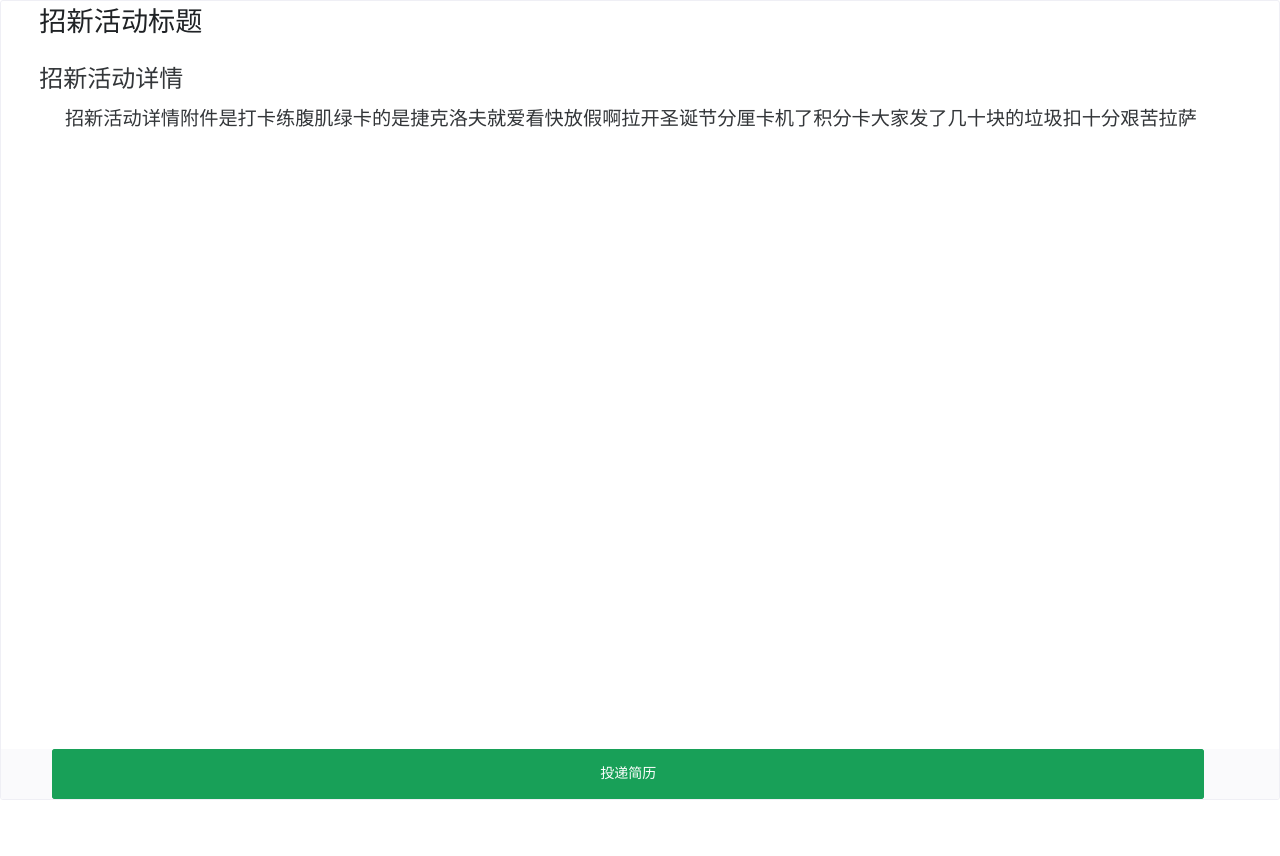
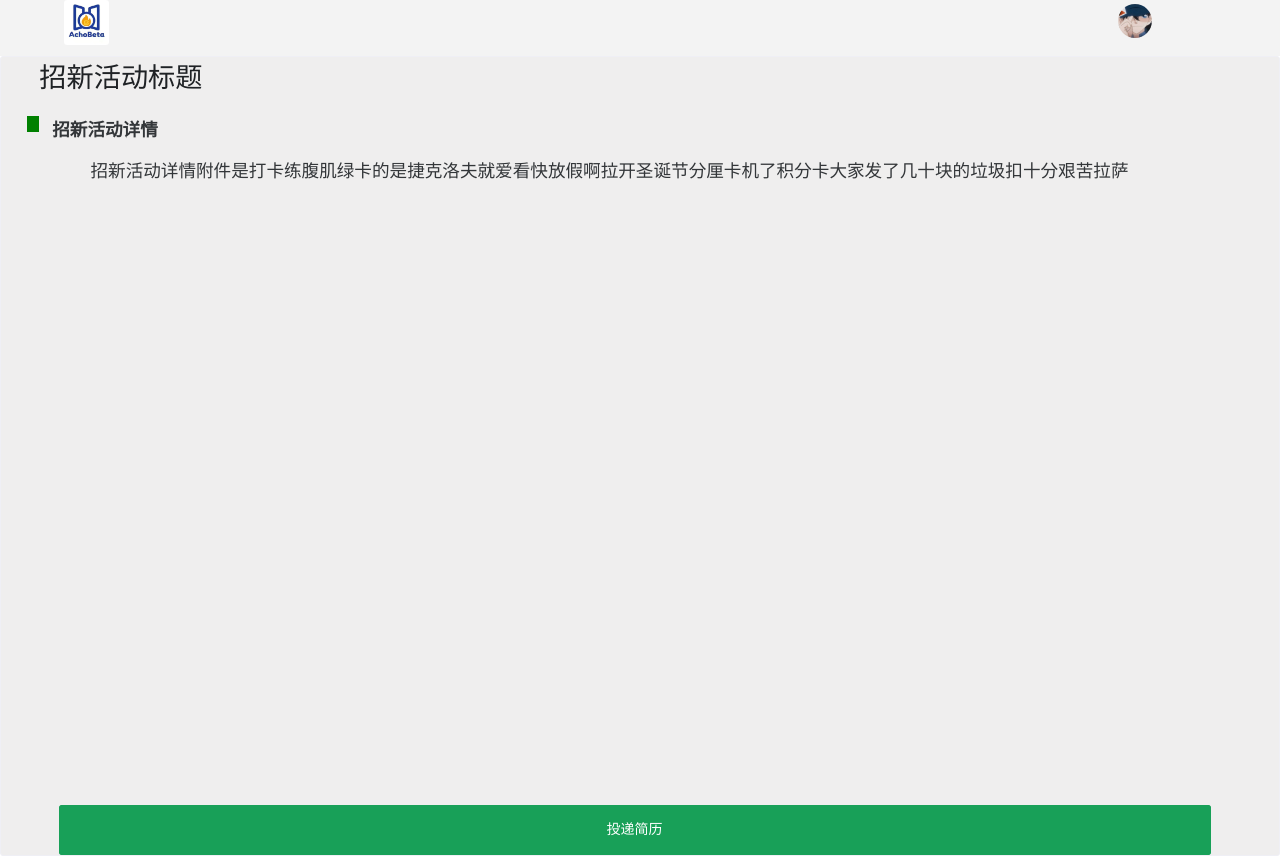
Before and after one commit to lingwu88/AchoBeta-Recruitment-fronted, a Vue app: page /ActivitiesApplication in a window 1280 px wide. Before the commit the page ends 800 px from the top, so only its background shows below. Built offline with nearby package versions, Linux system fonts and the light colour scheme; a small style sheet from the web is missing.

Commit message:
新增titleBlock组件，活动详情页新增tiltleBlock、navigationTop组件

```diff
--- /dev/null
+++ b/src/components/titleBlock.vue
@@ -0,0 +1,30 @@
+<script lang="ts" setup>
+import { PropTypes } from '@/utils/propTypes';
+defineOptions({
+  name:'titleBlock'
+})
+const prop=defineProps({
+  title:PropTypes.string.def('标题')
+})
+</script>
+
+<template>
+  <div>
+    <p class="title">{{ prop.title }}</p>
+    <div class="title-border"></div>
+  </div>
+</template>
+
+<style scoped>
+.title{
+  font-size: 1.1rem;
+}
+.title-border{
+  height: 1rem;
+  width: 1vw;
+  background-color: green;
+  position: relative;
+  left: -2vw;
+  top: -3.5vh;
+}
+</style>
--- a/src/views/activitiesApplication.vue
+++ b/src/views/activitiesApplication.vue
@@ -1,6 +1,8 @@
 <script setup>
 import { PropTypes } from '@/utils/propTypes';
 import { useRouter } from 'vue-router'
+import  titleBlock from '@/components/titleBlock.vue'
+import  navigationTop from '@/components/navigationTop.vue'
 
 const router = useRouter()
 
@@ -15,6 +17,7 @@ const toResume = ()=>{
 </script>
 
 <template>
+  <navigationTop class="top"></navigationTop>
   <n-card
   :title="activities.title"
   class="activities-layout"
@@ -22,10 +25,16 @@ const toResume = ()=>{
   content-style="padding:0;"
   >
   <template #default>
-    <div class="activities-title">招新活动详情</div>
-    <div class="activities-content">{{ activities.content }}</div>
+    <div>
+      <titleBlock title="招新活动详情" class="title"></titleBlock>
+      <!-- <div class="activities-title">
+        招新活动详情
+        <div class="title-border"></div>
+      </div> -->
+      <div class="activities-content">{{ activities.content }}</div>
+    </div>
   </template>
-    <template #action>
+    <template #footer class="action">
       <n-button type="success" class="application-button" @click="toResume">
        投递简历
       </n-button>
@@ -34,28 +43,46 @@ const toResume = ()=>{
 </template>
 
 <style scoped>
-.activities-layout ::v-deep .n-card__action{
+.top{
+  z-index: 999;
+  position: sticky;
+  top: 0;
+}
+.activities-layout ::v-deep .n-card__footer{
   padding: 0;
 }
 .application-button{
   padding: 0;
   width: 90vw;
   height: 50px;
-  margin: 0 3vw 0 4vw;
+  margin: 0 auto 0 4.5vw;
 }
 .activities-layout{
   width: 100vw;
   height: 100vh;
   font-family: '楷体';
+  background-color: rgb(239, 238, 238);
+}
+.title{
+  margin: 0 0 0 4vw;
+  font-size: 1.4rem!important;
 }
 .activities-title{
-  font-size: 1.5rem;
+  font-size: 1.4rem;
   margin-bottom: 10px;
-  margin: 0 0 10px 3%;
+  margin: 0 0 0 5%;
+}
+.title-border{
+  height: 1rem;
+  width: 1vw;
+  background-color: green;
+  position: relative;
+  left: -2vw;
+  top: -4vh;
 }
 .activities-content{
   line-height: 1.4rem;
-  font-size: 1.2rem;
-  margin: 0 0 0 5%;
+  font-size: 1.1rem;
+  margin: 0 0 0 7%;
 }
 </style>
```
